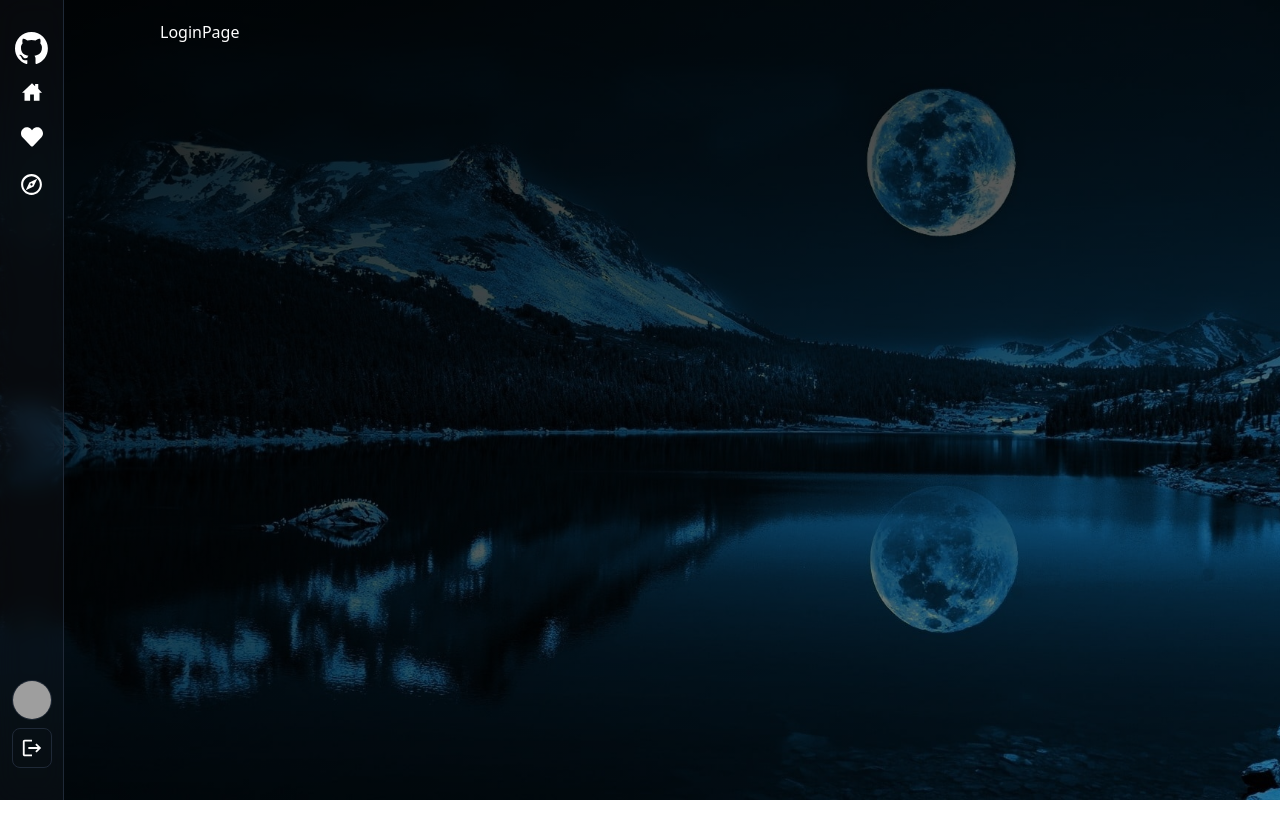
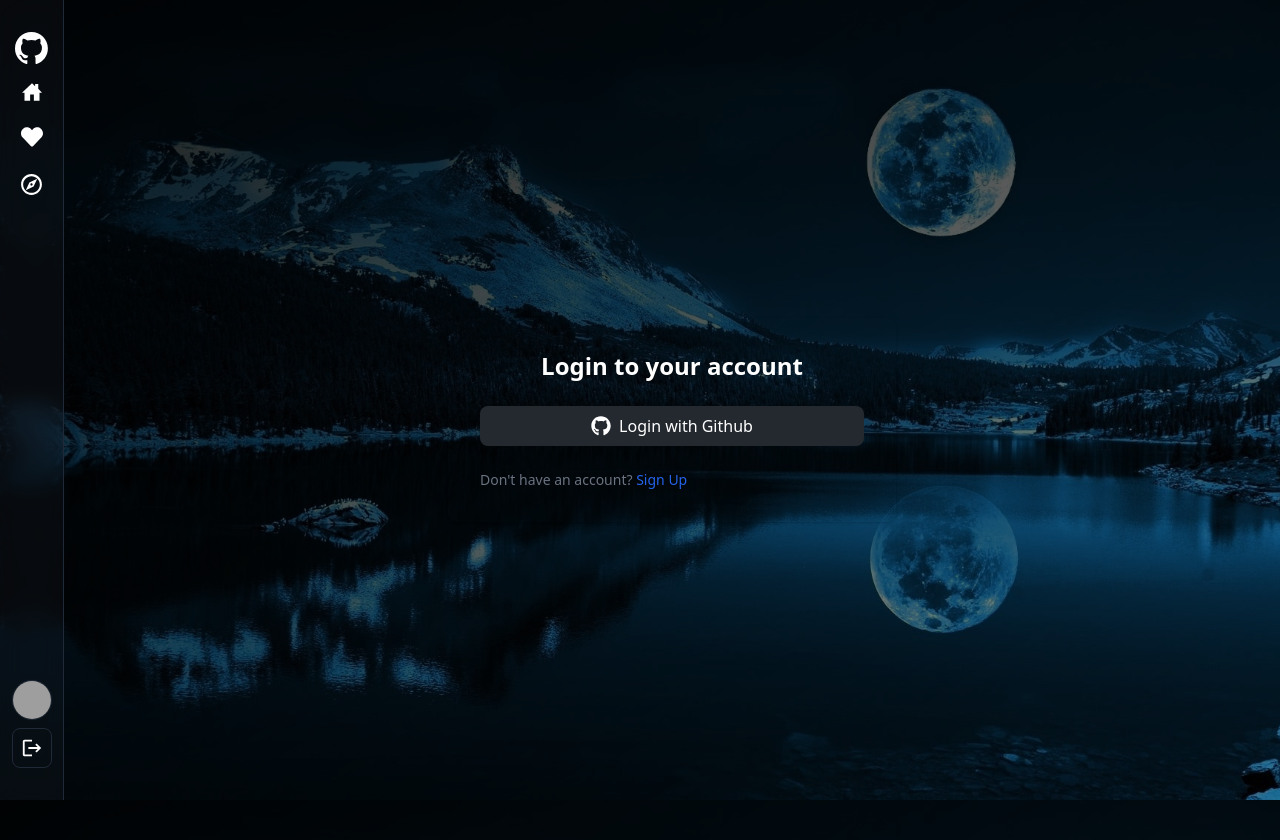
Before and after one commit to HakamQalalwi/github-navigator, a React (Vite) app in the folder frontend/: page /login in a window 1280 px wide. Before the commit the page ends 800 px from the top, so only its background shows below. Built offline with nearby package versions, Linux system fonts and the light colour scheme; grey boxes are pictures that could not be loaded.

Commit message:
Design Login Page

```diff
--- a/frontend/src/pages/LoginPage.jsx
+++ b/frontend/src/pages/LoginPage.jsx
@@ -1,7 +1,36 @@
-import React from "react";
+import { FaGithub } from "react-icons/fa";
+import { Link } from "react-router-dom";
 
 const LoginPage = () => {
-  return <div>LoginPage</div>;
+  return (
+    <div className="flex flex-col items-center justify-center px-6 py-8 mx-auto h-screen lg:py-0">
+      <div className="w-full bg-glass rounded-lg shadow md:mt-0 sm:max-w-md xl:p-0">
+        <div className="p-6 space-y-4 md:space-y-6 sm:p-8">
+          <h1 className="text-xl font-bold  md:text-2xl text-center">
+            Login to your account
+          </h1>
+          <button
+            type="button"
+            className="text-white bg-[#24292F] hover:bg-[#24292F]/90 focus:ring-4
+						focus:outline-none focus:ring-[#24292F]/50
+              font-medium rounded-lg flex gap-2 p-2 items-center w-full text-center justify-center"
+          >
+            <FaGithub className="w-5 h-5" />
+            Login with Github
+          </button>
+          <p className="text-sm font-light text-gray-500">
+            {"Don't"} have an account?{" "}
+            <Link
+              to="/signup"
+              className="font-medium text-primary-600 hover:underline text-blue-600"
+            >
+              Sign Up
+            </Link>
+          </p>
+        </div>
+      </div>
+    </div>
+  );
 };
 
 export default LoginPage;
```
